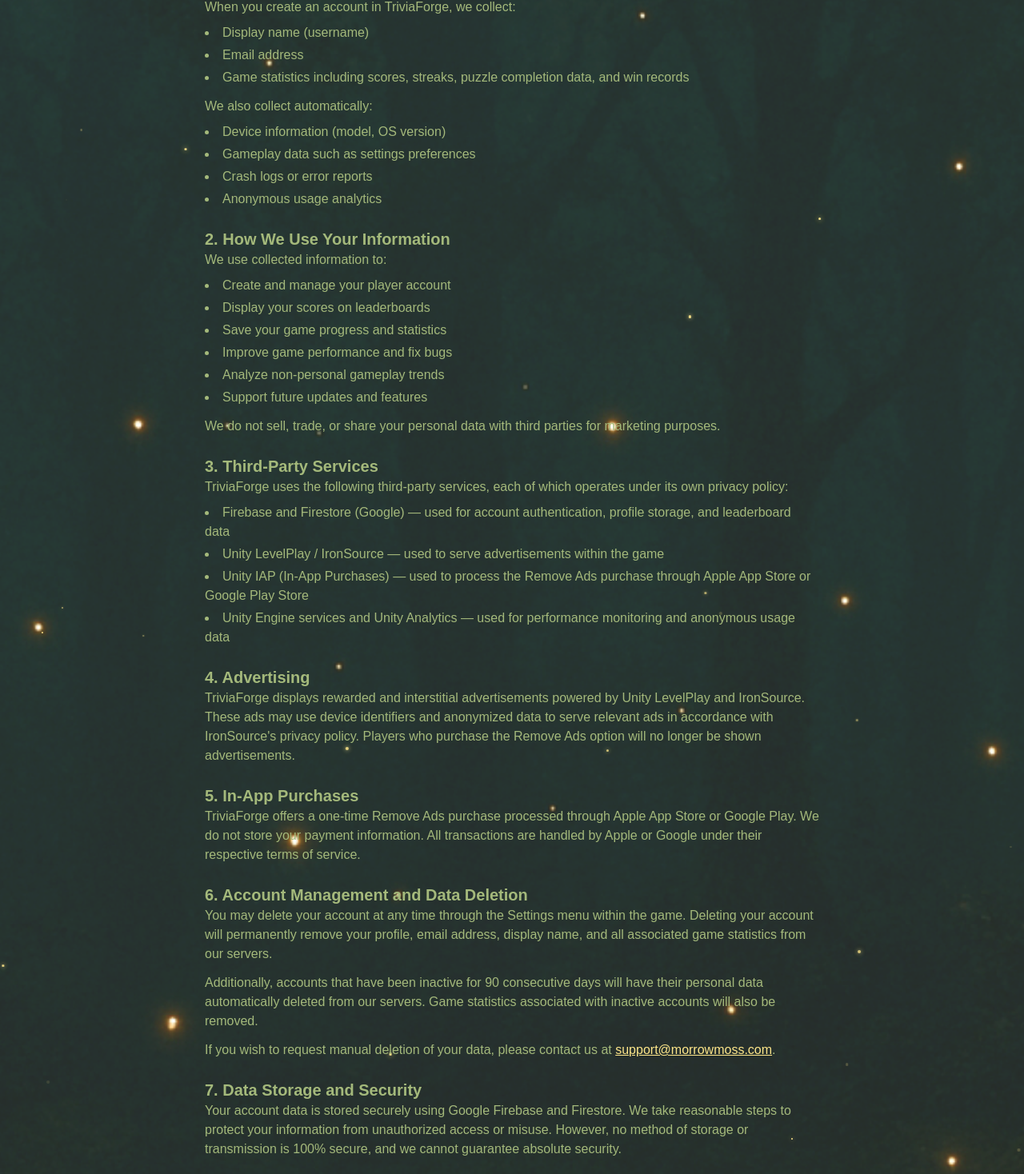
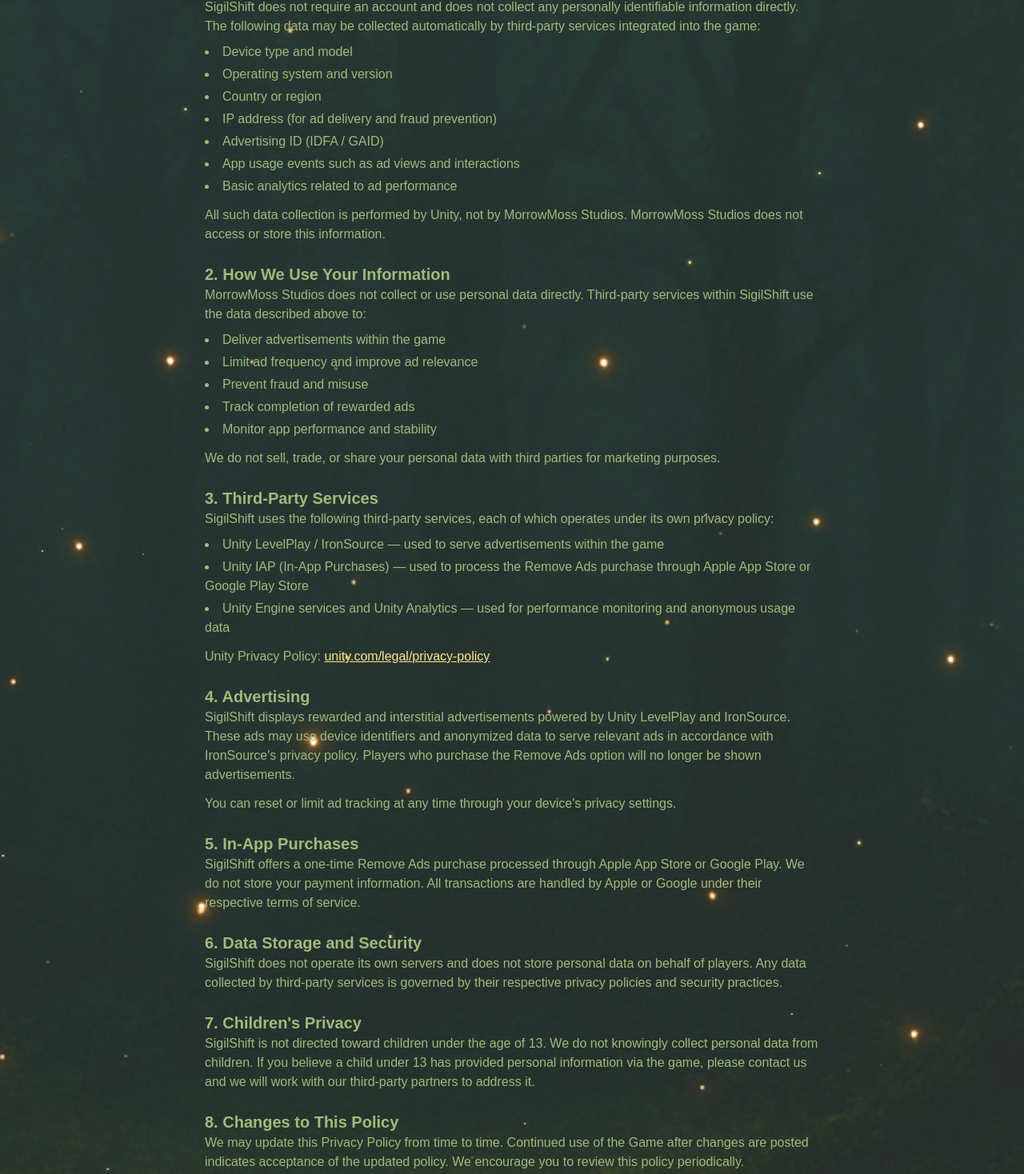
Before and after one commit to morrowmoss-studios/morrowmoss.com, a Next.js app: page /privacy/triviaforge in a window 1280 px wide. Shown: the part 396-1864 px from the top of the page at 80% size. Built offline with nearby package versions, Linux system fonts and the light colour scheme.

Commit message:
updated sigilshift policy language

```diff
--- a/app/privacy/triviaforge/page.tsx
+++ b/app/privacy/triviaforge/page.tsx
@@ -1,12 +1,12 @@
 export const metadata = {
-    title: "TriviaForge Privacy Policy | MorrowMoss Studios",
-    description: "Privacy policy for TriviaForge by MorrowMoss Studios.",
+    title: "SigilShift Privacy Policy | MorrowMoss Studios",
+    description: "Privacy policy for SigilShift by MorrowMoss Studios.",
 };
 
-export default function TriviaForgePrivacyPolicy() {
+export default function SigilShiftPrivacyPolicy() {
     return (
         <div className="max-w-3xl mx-auto space-y-6 text-moss-light">
-            <h1 className="text-3xl font-bold">TriviaForge – Privacy Policy</h1>
+            <h1 className="text-3xl font-bold">SigilShift – Privacy Policy</h1>
 
             <p className="text-sm text-moss-light/70">
                 <strong>Last Updated:</strong> April 2026<br />
@@ -15,37 +15,44 @@
 
             <p className="text-moss-light/80">
                 This Privacy Policy describes how MorrowMoss Studios LTD ("we," "us," or "our") collects,
-                uses, and protects information when you use TriviaForge (the "Game"). By playing TriviaForge,
+                uses, and protects information when you use SigilShift (the "Game"). By playing SigilShift,
                 you agree to the terms described in this policy.
             </p>
 
             <section>
                 <h2 className="text-xl font-semibold">1. Information We Collect</h2>
-                <p className="text-moss-light/80">When you create an account in TriviaForge, we collect:</p>
+                <p className="text-moss-light/80">
+                    SigilShift does not require an account and does not collect any personally identifiable
+                    information directly. The following data may be collected automatically by third-party
+                    services integrated into the game:
+                </p>
                 <ul className="list-disc list-inside space-y-1 text-moss-light/80 mt-2">
-                    <li>Display name (username)</li>
-                    <li>Email address</li>
-                    <li>Game statistics including scores, streaks, puzzle completion data, and win records</li>
+                    <li>Device type and model</li>
+                    <li>Operating system and version</li>
+                    <li>Country or region</li>
+                    <li>IP address (for ad delivery and fraud prevention)</li>
+                    <li>Advertising ID (IDFA / GAID)</li>
+                    <li>App usage events such as ad views and interactions</li>
+                    <li>Basic analytics related to ad performance</li>
                 </ul>
-                <p className="text-moss-light/80 mt-3">We also collect automatically:</p>
-                <ul className="list-disc list-inside space-y-1 text-moss-light/80 mt-2">
-                    <li>Device information (model, OS version)</li>
-                    <li>Gameplay data such as settings preferences</li>
-                    <li>Crash logs or error reports</li>
-                    <li>Anonymous usage analytics</li>
-                </ul>
+                <p className="text-moss-light/80 mt-3">
+                    All such data collection is performed by Unity, not by MorrowMoss Studios.
+                    MorrowMoss Studios does not access or store this information.
+                </p>
             </section>
 
             <section>
                 <h2 className="text-xl font-semibold">2. How We Use Your Information</h2>
-                <p className="text-moss-light/80">We use collected information to:</p>
+                <p className="text-moss-light/80">
+                    MorrowMoss Studios does not collect or use personal data directly. Third-party services
+                    within SigilShift use the data described above to:
+                </p>
                 <ul className="list-disc list-inside space-y-1 text-moss-light/80 mt-2">
-                    <li>Create and manage your player account</li>
-                    <li>Display your scores on leaderboards</li>
-                    <li>Save your game progress and statistics</li>
-                    <li>Improve game performance and fix bugs</li>
-                    <li>Analyze non-personal gameplay trends</li>
-                    <li>Support future updates and features</li>
+                    <li>Deliver advertisements within the game</li>
+                    <li>Limit ad frequency and improve ad relevance</li>
+                    <li>Prevent fraud and misuse</li>
+                    <li>Track completion of rewarded ads</li>
+                    <li>Monitor app performance and stability</li>
                 </ul>
                 <p className="text-moss-light/80 mt-3">
                     We do not sell, trade, or share your personal data with third parties for marketing purposes.
@@ -55,84 +62,80 @@
             <section>
                 <h2 className="text-xl font-semibold">3. Third-Party Services</h2>
                 <p className="text-moss-light/80">
-                    TriviaForge uses the following third-party services, each of which operates under its own privacy policy:
+                    SigilShift uses the following third-party services, each of which operates under its own privacy policy:
                 </p>
                 <ul className="list-disc list-inside space-y-1 text-moss-light/80 mt-2">
-                    <li>Firebase and Firestore (Google) — used for account authentication, profile storage, and leaderboard data</li>
                     <li>Unity LevelPlay / IronSource — used to serve advertisements within the game</li>
                     <li>Unity IAP (In-App Purchases) — used to process the Remove Ads purchase through Apple App Store or Google Play Store</li>
                     <li>Unity Engine services and Unity Analytics — used for performance monitoring and anonymous usage data</li>
                 </ul>
+                <p className="text-moss-light/80 mt-3">
+                    Unity Privacy Policy:{" "}
+                    <a
+                        href="https://unity.com/legal/privacy-policy"
+                        target="_blank"
+                        rel="noopener noreferrer"
+                        className="underline text-[#FDE68A]"
+                    >
+                        unity.com/legal/privacy-policy
+                    </a>
+                </p>
             </section>
 
             <section>
                 <h2 className="text-xl font-semibold">4. Advertising</h2>
                 <p className="text-moss-light/80">
-                    TriviaForge displays rewarded and interstitial advertisements powered by Unity LevelPlay and IronSource.
-                    These ads may use device identifiers and anonymized data to serve relevant ads in accordance with
-                    IronSource's privacy policy. Players who purchase the Remove Ads option will no longer be shown advertisements.
+                    SigilShift displays rewarded and interstitial advertisements powered by Unity LevelPlay
+                    and IronSource. These ads may use device identifiers and anonymized data to serve relevant
+                    ads in accordance with IronSource's privacy policy. Players who purchase the Remove Ads
+                    option will no longer be shown advertisements.
+                </p>
+                <p className="text-moss-light/80 mt-3">
+                    You can reset or limit ad tracking at any time through your device's privacy settings.
                 </p>
             </section>
 
             <section>
                 <h2 className="text-xl font-semibold">5. In-App Purchases</h2>
                 <p className="text-moss-light/80">
-                    TriviaForge offers a one-time Remove Ads purchase processed through Apple App Store or Google Play.
-                    We do not store your payment information. All transactions are handled by Apple or Google under
-                    their respective terms of service.
+                    SigilShift offers a one-time Remove Ads purchase processed through Apple App Store or
+                    Google Play. We do not store your payment information. All transactions are handled by
+                    Apple or Google under their respective terms of service.
                 </p>
             </section>
 
             <section>
-                <h2 className="text-xl font-semibold">6. Account Management and Data Deletion</h2>
+                <h2 className="text-xl font-semibold">6. Data Storage and Security</h2>
                 <p className="text-moss-light/80">
-                    You may delete your account at any time through the Settings menu within the game. Deleting your
-                    account will permanently remove your profile, email address, display name, and all associated
-                    game statistics from our servers.
-                </p>
-                <p className="text-moss-light/80 mt-3">
-                    Additionally, accounts that have been inactive for 90 consecutive days will have their personal
-                    data automatically deleted from our servers. Game statistics associated with inactive accounts
-                    will also be removed.
-                </p>
-                <p className="text-moss-light/80 mt-3">
-                    If you wish to request manual deletion of your data, please contact us at{" "}
-                    <a href="mailto:support@morrowmoss.com" className="underline text-[#FDE68A]">
-                        support@morrowmoss.com
-                    </a>.
+                    SigilShift does not operate its own servers and does not store personal data on behalf
+                    of players. Any data collected by third-party services is governed by their respective
+                    privacy policies and security practices.
                 </p>
             </section>
 
             <section>
-                <h2 className="text-xl font-semibold">7. Data Storage and Security</h2>
+                <h2 className="text-xl font-semibold">7. Children's Privacy</h2>
                 <p className="text-moss-light/80">
-                    Your account data is stored securely using Google Firebase and Firestore. We take reasonable
-                    steps to protect your information from unauthorized access or misuse. However, no method of
-                    storage or transmission is 100% secure, and we cannot guarantee absolute security.
+                    SigilShift is not directed toward children under the age of 13. We do not knowingly
+                    collect personal data from children. If you believe a child under 13 has provided
+                    personal information via the game, please contact us and we will work with our
+                    third-party partners to address it.
                 </p>
             </section>
 
             <section>
-                <h2 className="text-xl font-semibold">8. Children's Privacy</h2>
+                <h2 className="text-xl font-semibold">8. Changes to This Policy</h2>
                 <p className="text-moss-light/80">
-                    TriviaForge is not directed toward children under the age of 13. We do not knowingly collect
-                    personal data from children. If you believe a child under 13 has provided us with personal
-                    information, please contact us and we will take steps to remove that information.
+                    We may update this Privacy Policy from time to time. Continued use of the Game after
+                    changes are posted indicates acceptance of the updated policy. We encourage you to
+                    review this policy periodically.
                 </p>
             </section>
 
             <section>
-                <h2 className="text-xl font-semibold">9. Changes to This Policy</h2>
+                <h2 className="text-xl font-semibold">9. Contact Us</h2>
                 <p className="text-moss-light/80">
-                    We may update this Privacy Policy from time to time. Continued use of the Game after changes
-                    are posted indicates acceptance of the updated policy. We encourage you to review this policy periodically.
-                </p>
-            </section>
-
-            <section>
-                <h2 className="text-xl font-semibold">10. Contact Us</h2>
-                <p className="text-moss-light/80">
-                    For questions, concerns, data deletion requests, or support, please contact:
+                    For questions, concerns, or support, please contact:
                 </p>
                 <p className="text-moss-light/80 mt-2">
                     MorrowMoss Studios LTD<br />
```
